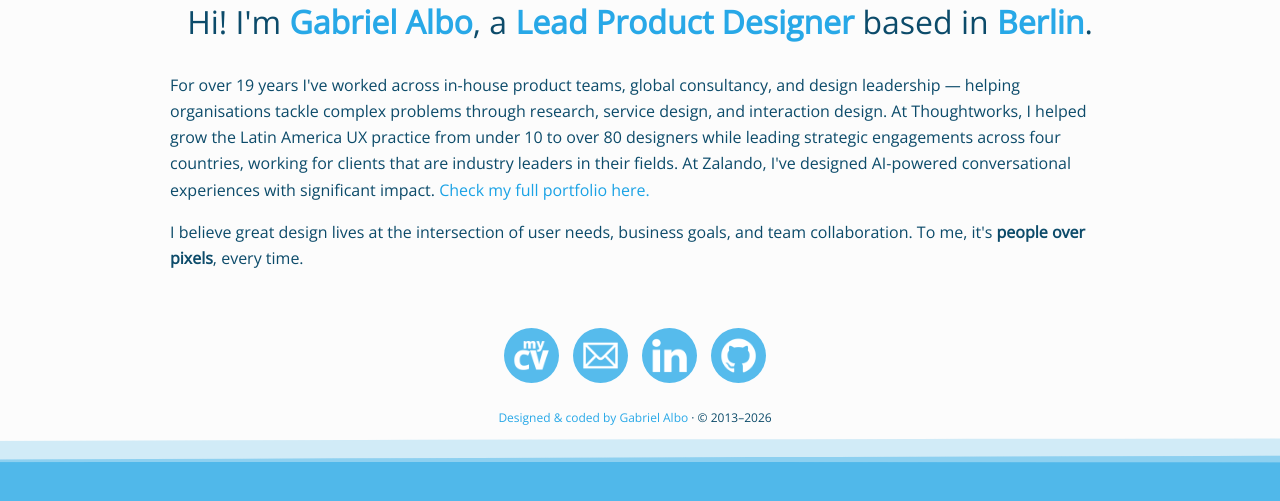
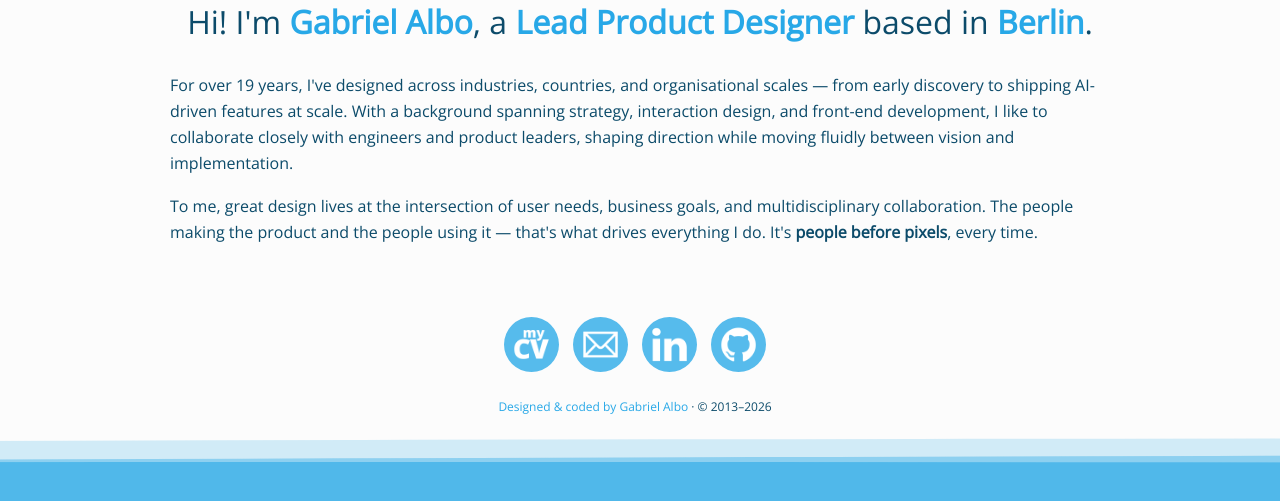
Before and after one commit to albogabriel/gabrielalbo.com, a Jekyll site: the page built from index.html, in a window 1280 px wide, cut to the strip 372-902 px from the top of the page. Shown: the top 501 px of the strip. Built offline with Jekyll 4.4.1, drawn with Linux system fonts in a browser that asks for light colours.

Commit message:
Tweaking the about me section.

```diff
--- a/index.html
+++ b/index.html
@@ -19,15 +19,23 @@ title: Gabriel Albo
 				<img src="{{ site.baseurl }}/assets/images/avatar-photo.png" alt="">
 			</div><br>
 		<span>
-		<p>
-			Hi! I'm <b class="emphasis">Gabriel Albo</b>, a
-			<b class="emphasis">Lead Product Designer</b> based in
-			<b  class="emphasis">Berlin</b>.
-		</p>
+	<p>
+		Hi! I'm <b class="emphasis">Gabriel Albo</b>, a
+		<b class="emphasis">Lead Product Designer</b> based in
+		<b class="emphasis">Berlin</b>.
+	</p>
 
-		<p class="about-text">For over {{ jobdiffdays | divided_by: 365.25 | floor }} years  I've worked across in-house product teams, global consultancy, and design leadership — helping organisations tackle complex problems through research, service design, and interaction design. At Thoughtworks, I helped grow the Latin America UX practice from under 10 to over 80 designers while leading strategic engagements across four countries, working for clients that are industry leaders in their fields. At Zalando, I've designed AI-powered conversational experiences with significant impact. <a href="{{ site.baseurl }}/portfolio" target="_self">Check my full portfolio here.</a></p>
-		<br>
-		<p class="about-text">I believe great design lives at the intersection of user needs, business goals, and team collaboration. To me, it's <b>people over pixels</b>, every time.</p>
+	<p class="about-text">
+		For over {{ jobdiffdays | divided_by: 365.25 | floor }} years, I've designed across industries, countries, and organisational scales — from early discovery to shipping AI-driven features at scale. With a background spanning strategy, interaction design, and front-end development, I like to collaborate closely with engineers and product leaders, shaping direction while moving fluidly between vision and implementation.
+	</p>
+
+	<br>
+
+	<p class="about-text">
+		To me, great design lives at the intersection of user needs, business goals, and multidisciplinary collaboration. The people making the product and the people using it — that's what drives everything I do. It's <b>people before pixels</b>, every time.
+	</p>
+
+<br>
 		<br>
 		</p>
 		<p class="contact-icons-container">
```
